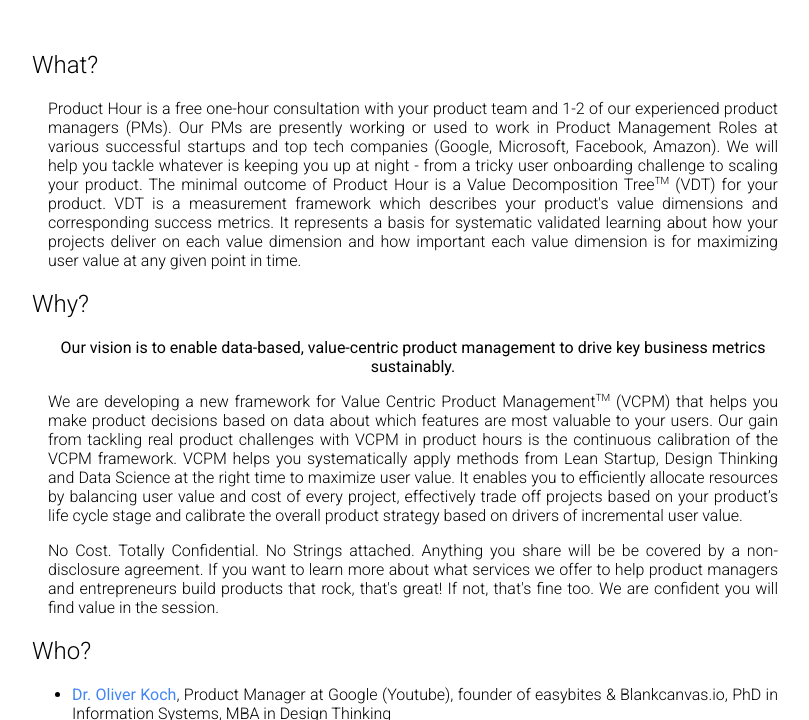
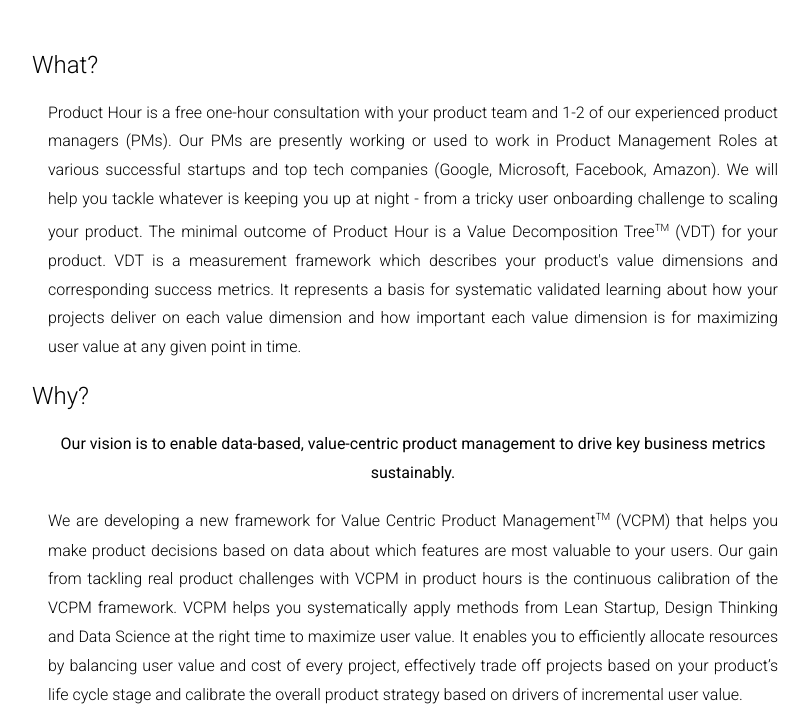
Before and after one commit to VCPM/vcpm, a plain HTML site: page index.html in a window 1280 px wide. Shown: the part 161-881 px from the top of the page, without its empty margins (235-1044 px from the left). Drawn offline with Linux system fonts and the light colour scheme.

Commit message:
line height

```diff
--- a/stylesheet.css
+++ b/stylesheet.css
@@ -11,11 +11,15 @@ body {
      color: #4285F4;
      text-decoration: none;
      font-weight: 400;
-
  }
 
  .content {
     margin: 4em 2em;
+ }
+
+ li {
+
+     line-height: 1.8em;
  }
 
  p.imprint {
@@ -34,6 +38,7 @@ body {
 
  p {
      padding-left: 1em;
+     line-height: 1.8em;
  }
 
  h1 {
```
